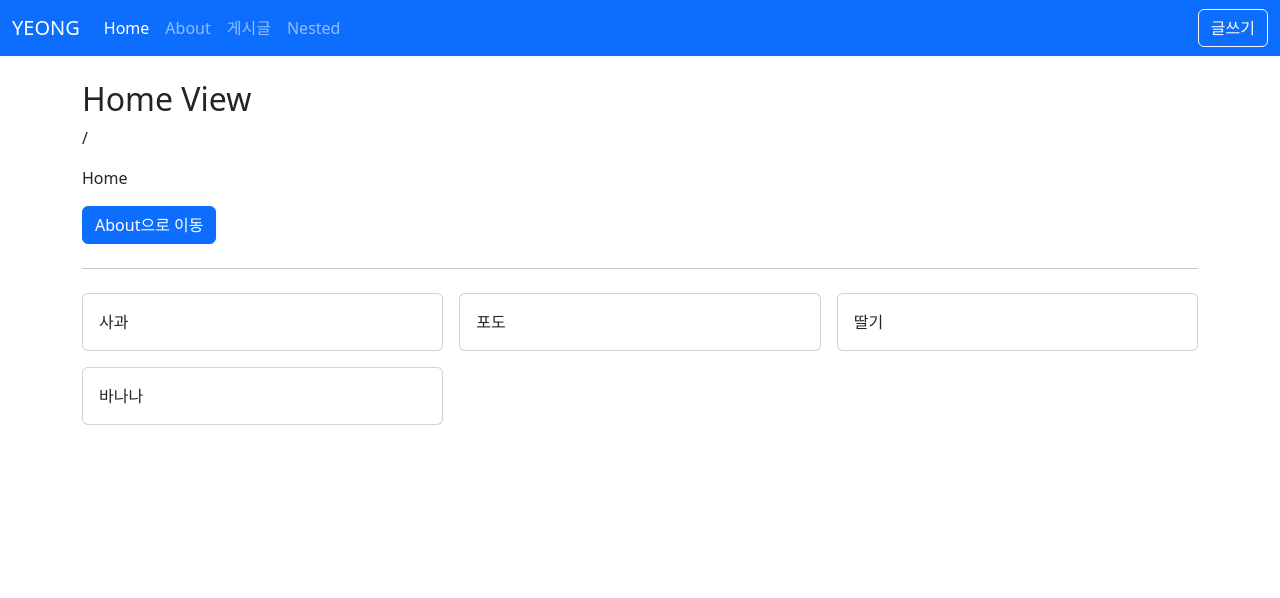
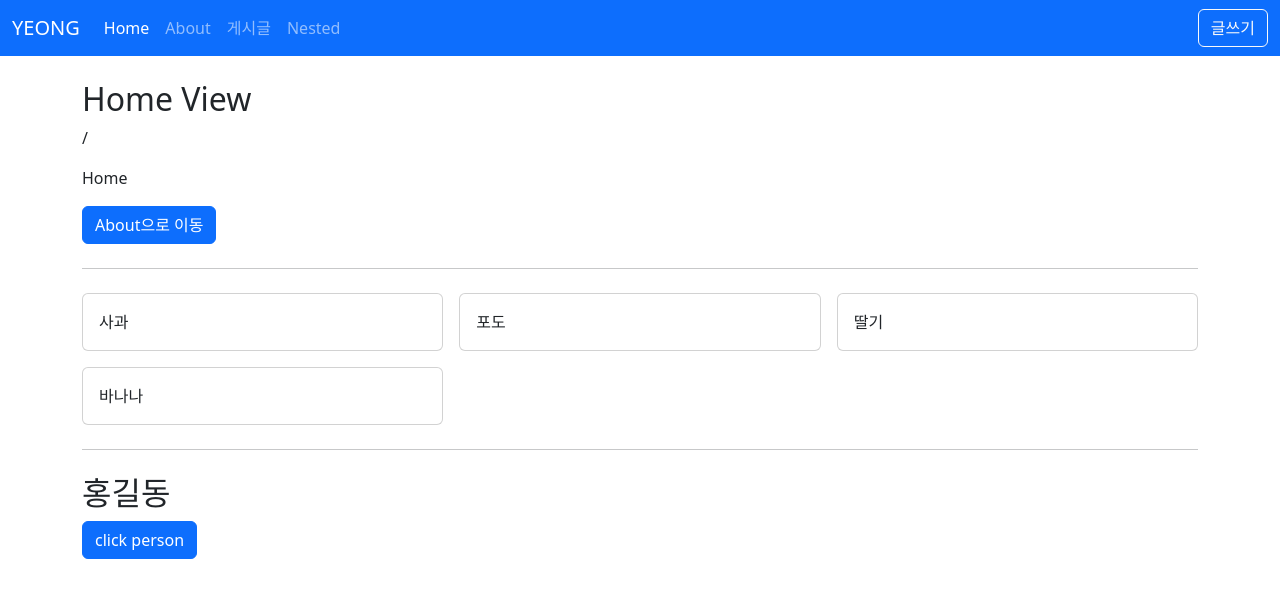
Before and after one commit to Icyeong/vue3-posts, a Vue app: page / in a window 1280 px wide. Shown: the top 598 px of the page. Built offline with nearby package versions, Linux system fonts and the light colour scheme.

Commit message:
plugin 제작

```diff
--- /dev/null
+++ b/src/plugins/func.js
@@ -0,0 +1,5 @@
+function funcPlugins() {
+  console.log('funcPlugs');
+}
+
+export default funcPlugins;
--- /dev/null
+++ b/src/plugins/obj.js
@@ -0,0 +1,8 @@
+const objPlugins = {
+  install(app, options) {
+    console.log('objPlugins app : ', app);
+    console.log('objPlugins options : ', options);
+  },
+};
+
+export default objPlugins;
--- /dev/null
+++ b/src/plugins/person.js
@@ -0,0 +1,13 @@
+export default {
+  install(app, options) {
+    const person = {
+      name: 'yeong',
+      say() {
+        alert(this.name);
+      },
+      ...options,
+    };
+    app.config.globalProperties.$person = person;
+    app.provide('person', person);
+  },
+};
--- a/src/views/HomeView.vue
+++ b/src/views/HomeView.vue
@@ -8,11 +8,23 @@
     <AppGrid v-slot="{ item }" :items="items">
       <AppCard>{{ item }}</AppCard>
     </AppGrid>
+    <hr class="my-4" />
+    <h2>{{ $person.name }}</h2>
+    <button class="btn btn-primary" @click="person.say">click person</button>
   </div>
 </template>
 
+<script>
+export default {
+  created() {
+    // console.log(this.$person.name);
+    // this.$person.say();
+  },
+};
+</script>
+
 <script setup>
-import { ref } from 'vue';
+import { inject, ref } from 'vue';
 import { useRouter } from 'vue-router';
 
 import AppCard from '@/components/AppCard.vue';
@@ -24,6 +36,8 @@
 };
 
 const items = ref(['사과', '포도', '딸기', '바나나']);
+const person = inject('person');
+console.log('person.name: ', person.name);
 </script>
 
 <style lang="scss" scoped></style>
```
Also changed, not shown: src/main.js (+9 -1 lines).
